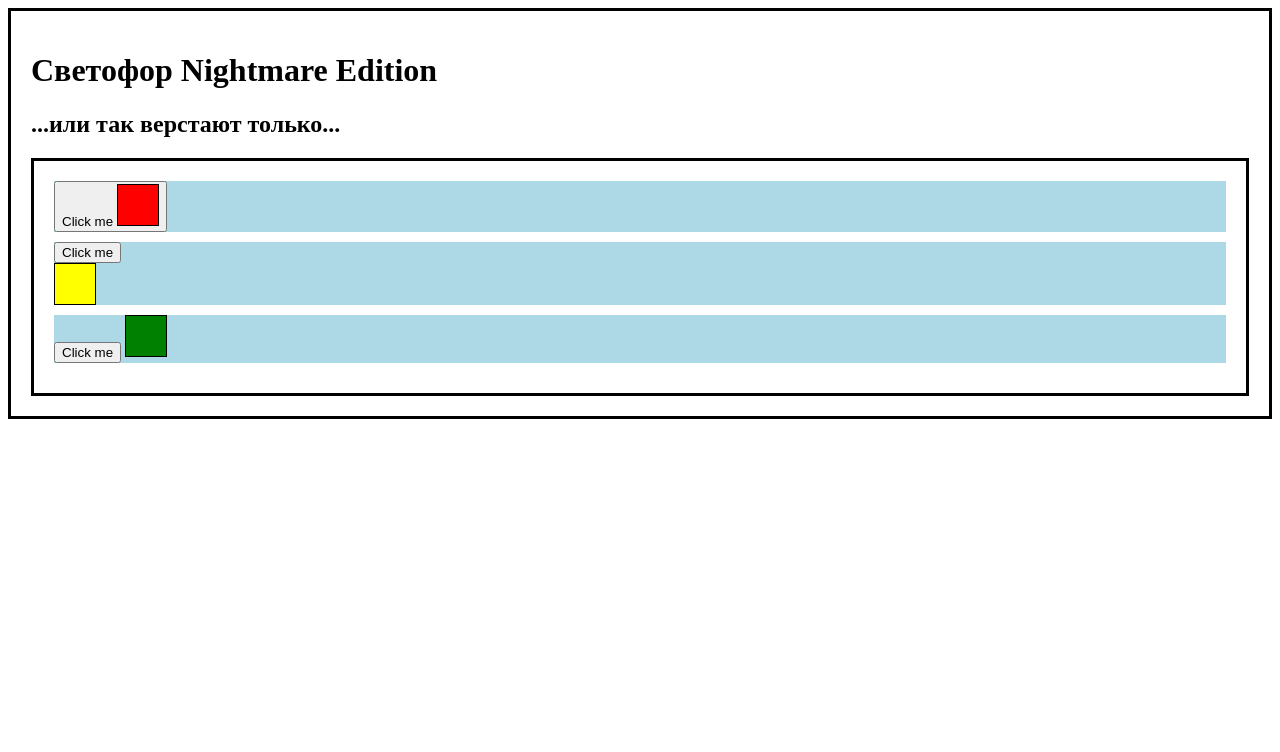
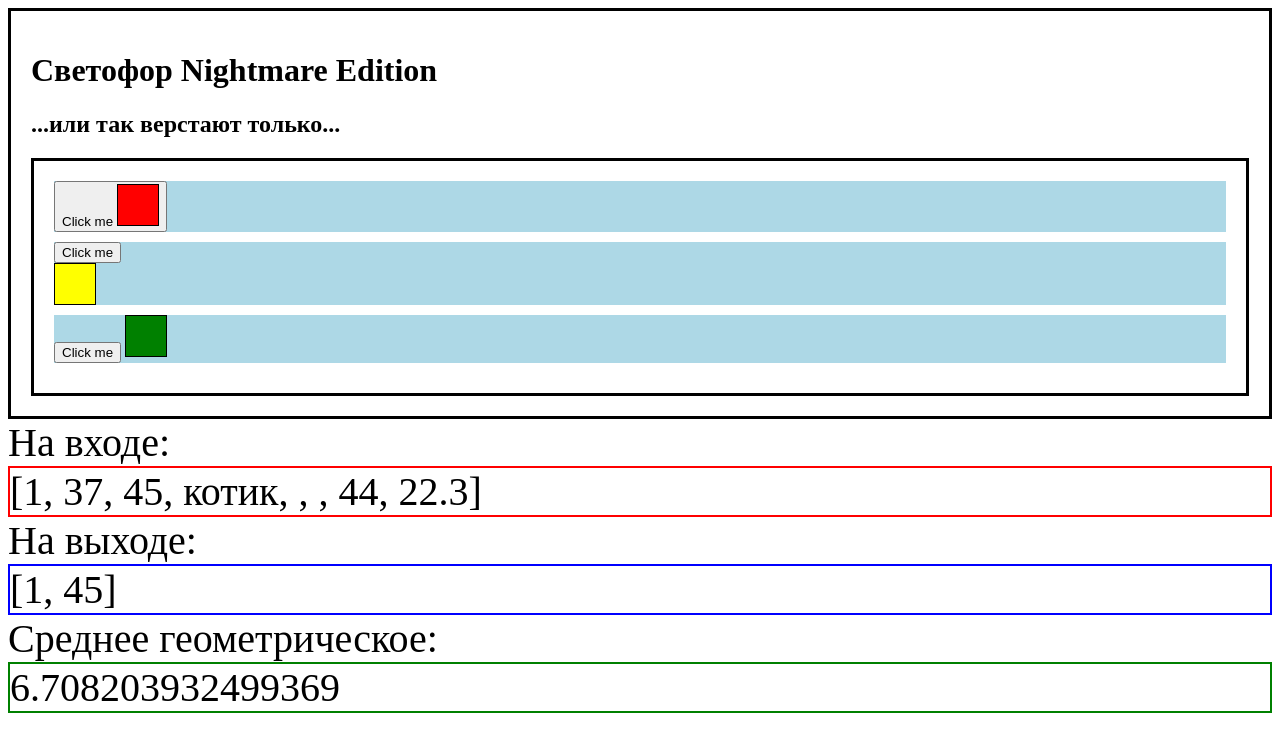
Before and after one commit to skbbk7011/learn_js, a plain HTML site: page index.html in a window 1280 px wide. Drawn offline with Linux system fonts and the light colour scheme.

Commit message:
Task#11925: (1)

```diff
--- a/common.js
+++ b/common.js
@@ -9,35 +9,110 @@ document.addEventListener('click', function (evt) {
 function closest(el, selector) {
     var first = selector.charAt(0);
     // Traverse the DOM tree using parentNode
-    for ( ; el && el !== document && el.nodeType === 1; el = el.parentNode ) {
+    for (; el && el !== document && el.nodeType === 1; el = el.parentNode) {
         // Selector is a class
-        if ( first === '.' && el.classList.contains( selector.substr(1) ) ) {
+        if (first === '.' && el.classList.contains(selector.substr(1))) {
             return el;
         }
         // Selector is a tagName
-        if ( el.tagName.toLowerCase() === selector ) {
+        if (el.tagName.toLowerCase() === selector) {
             return el;
         }
     }
     return null;
 };
-
-
-
-function processButtonClick (el) {
+function processButtonClick(el) {
     var closestElem = closest(el, '.inputzone');
     var colorBlock = closestElem.getElementsByClassName('light');
     colorBlock[0].style.backgroundColor = 'blue';
     closestElem.classList.add("done");
     inspectLamp(el);
 }
-
-function inspectLamp (el){
+function inspectLamp(el) {
     var newChild = '<p style="color:green">Done</p>'
     var parentOb = closest(el, '.border');
     var itemCollectionLenght = parentOb.getElementsByClassName('inputzone').length;
     var itemCollectionDone = parentOb.getElementsByClassName('done').length;
-    if (itemCollectionDone == itemCollectionLenght){
+    if (itemCollectionDone == itemCollectionLenght) {
         parentOb.insertAdjacentHTML('beforeend', newChild);
     }
 }
+
+function task11925_1(){
+    function printResultToDiv(value, target) {
+        document.querySelector('#' + target).textContent = value;
+    }
+
+    function printArrayToDiv(array, target) {
+        printResultToDiv('[' + array.join(', ') + ']', target);
+    }
+
+    function cleanArray (arr) {
+        var result = [];
+        for(i=0; i<arr.length-1; i++){
+            if(typeof(1) === typeof(arr[i])){
+                result.push(arr[i]);
+            }
+        }
+        return result;
+    }
+
+    function average (arr) {
+        var result = 1;
+        for (i=0;i<arr.length;i++){
+            result = result * arr[i];
+        }
+        result = Math.pow(result,1/arr.length);
+        return result;
+    }
+
+    var sourceArray = [1, "37", 45, "котик", undefined, null, "44", "22.3"];
+    printArrayToDiv(sourceArray, 'source');
+
+    var cleanedArray = cleanArray(sourceArray);
+    printArrayToDiv(cleanedArray, 'result');
+
+    printResultToDiv(average(cleanedArray), 'avg');
+
+}
+document.addEventListener('DOMContentLoaded', task11925_1);
+
+
+function task11925_2(){
+    function printResultToDiv(value, target) {
+        document.querySelector('#' + target).textContent = value;
+    }
+
+    function printArrayToDiv(array, target) {
+        printResultToDiv('[' + array.join(', ') + ']', target);
+    }
+
+    function cleanArray (arr) {
+        var result = [];
+        for(i=0; i<arr.length-1; i++){
+            if(typeof(1) === typeof(arr[i])){
+                result.push(arr[i]);
+            }
+        }
+        return result;
+    }
+
+    function average (arr) {
+        var result = 1;
+        for (i=0;i<arr.length;i++){
+            result = result * arr[i];
+        }
+        result = Math.pow(result,1/arr.length);
+        return result;
+    }
+
+    var sourceArray = [1, "37", 45, "котик", undefined, null, "44", "22.3"];
+    printArrayToDiv(sourceArray, 'source');
+
+    var cleanedArray = cleanArray(sourceArray);
+    printArrayToDiv(cleanedArray, 'result');
+
+    printResultToDiv(average(cleanedArray), 'avg');
+
+}
+document.addEventListener('DOMContentLoaded', task11925_2);
--- a/index.html
+++ b/index.html
@@ -3,14 +3,13 @@
     <meta charset="utf-8">
     <script src="common.js"></script>
     <link href="main.css" rel="stylesheet">
+    <style>.wrapper {font-size: 40px;}  #source {border: solid red 2px;}  #result {border: solid blue 2px;}  #avg {border: solid green 2px;}</style>
 </head>
 <body>
 
 <!--svetofor-->
 <div class="border">
     <h1>Светофор Nightmare Edition</h1>
-
-
     <h2>...или так верстают только...</h2>
 
     <div class="border">
@@ -27,12 +26,25 @@
         </div></span>
             </div>
         </div>
-        <div class="inputzone"> <span><button>Click me</button></span>
+        <div class="inputzone"><span><button>Click me</button></span>
 
             <div class="light" style="background-color: green;"></div>
         </div>
     </div>
 </div>
 
+
+<!--Task #11925(1)-->
+<div class="wrapper">
+На входе: <div id="source"></div>
+На выходе: <div id="result"></div>
+Среднее геометрическое: <div id="avg"></div>
+</div>
+
+
+
+<!--Task #11925(2)-->
+
+
 </body>
 </html>
```
